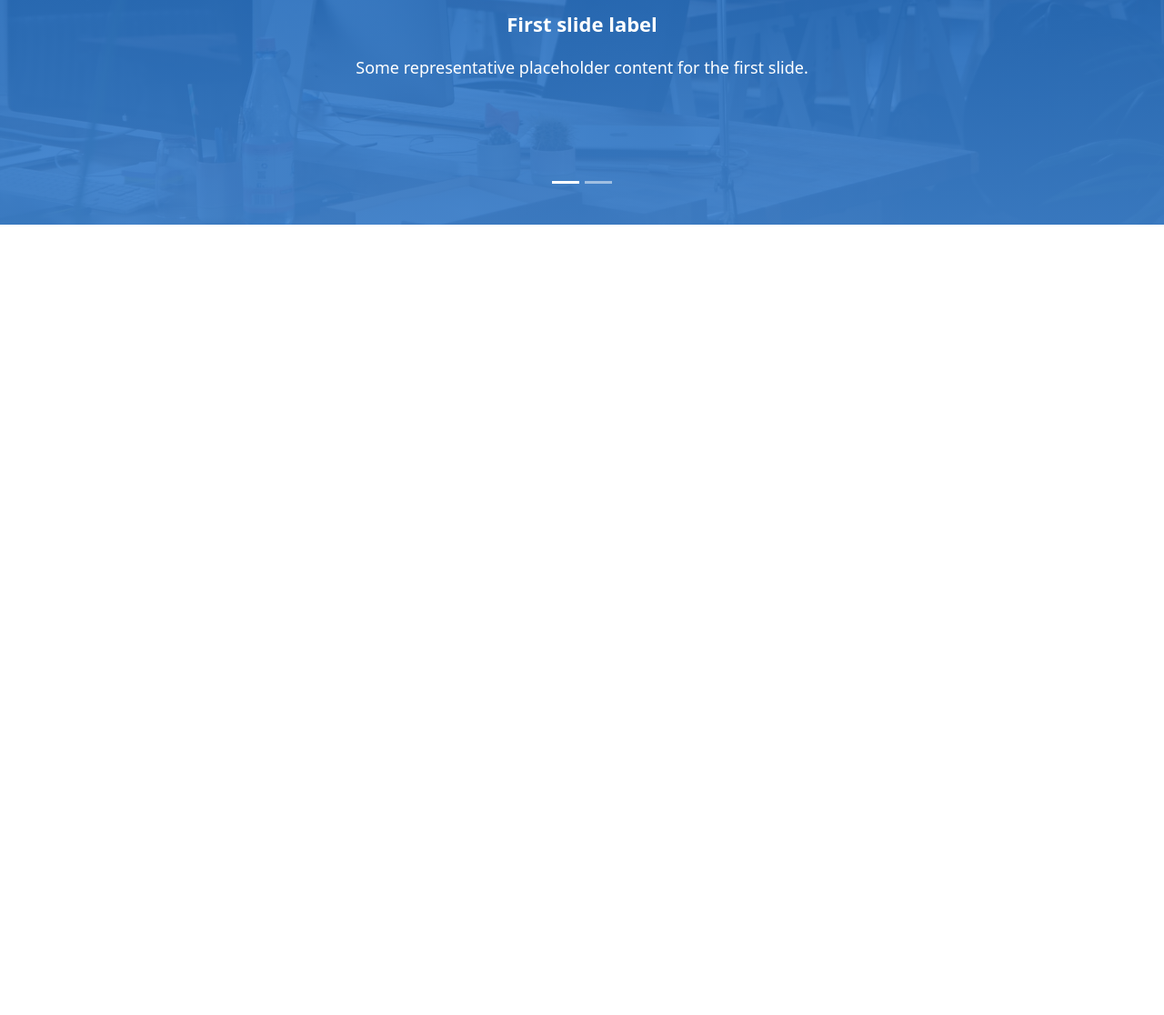
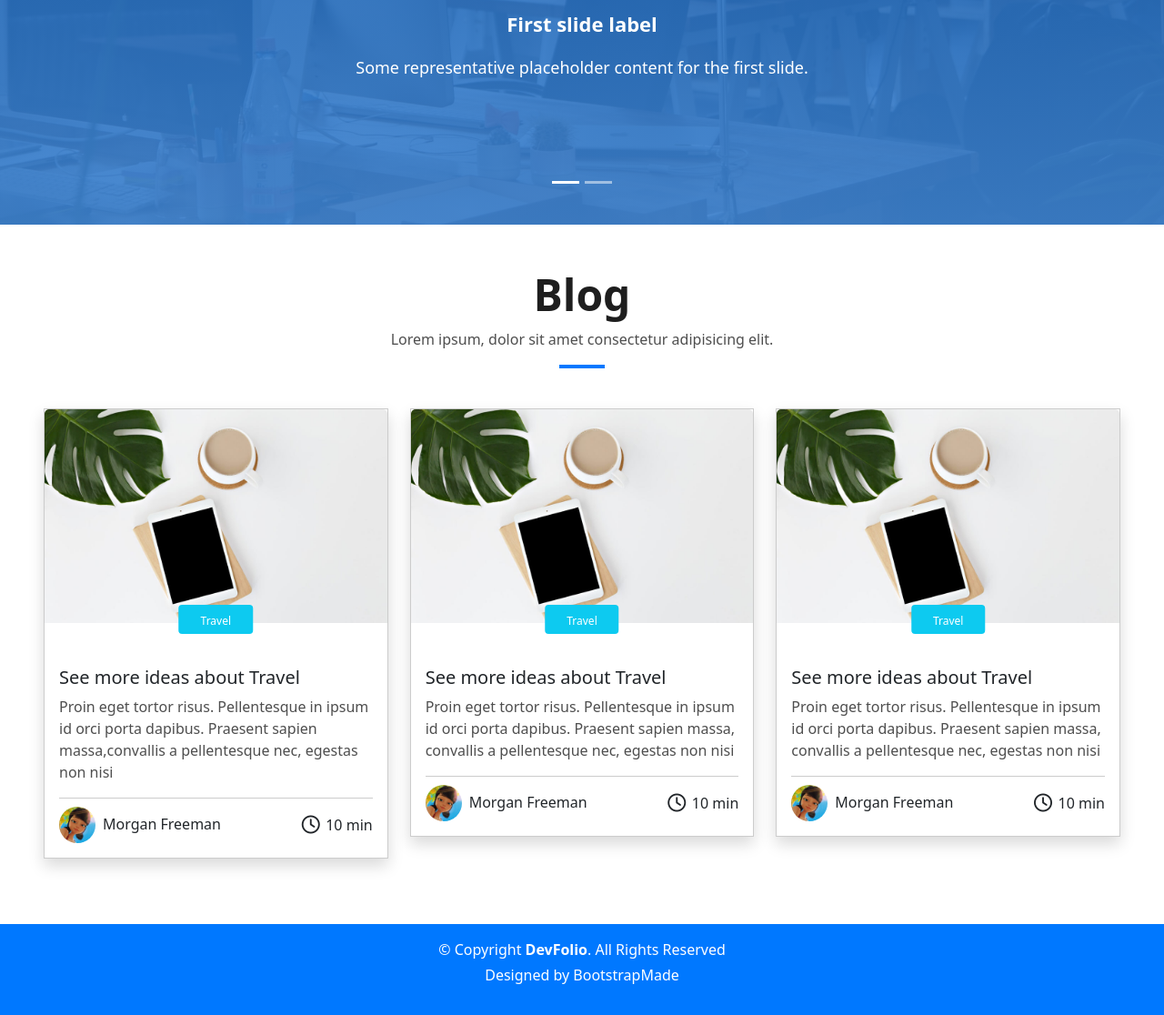
Before and after one commit to djokerbat/Devfolio, a plain HTML site: page index.html in a window 1280 px wide. Shown: the part 4501-5617 px from the top of the page at 91% size. Before the commit the page ends 4748 px from the top, so only its background shows below. Drawn offline with Linux system fonts and the light colour scheme.

Commit message:
add blog section and footer

```diff
--- a/css/style.css
+++ b/css/style.css
@@ -256,3 +256,100 @@ border-color: #CDE1F8;
 #testmonials .carousel-indicators {
     margin-bottom: 35px;
 }
+
+/****************blog**********************/
+.blog-card{
+    overflow: hidden;
+    border: 1px solid #CCCCCC;
+}
+.blog-card .image{
+    position: relative;
+}
+.blog-card .image .tag{
+position: relative;
+bottom:20px;
+left: 50%;
+transform: translate(-50%);
+z-index: 1;
+}
+
+.account{
+    width: 40px;
+    height: 40px;
+    border-radius: 50%;
+}
+.blog-last-line{
+    position: relative;
+    margin-top: 10px;
+}
+.blog-last-line::before{
+    content: "";
+    width: 100%;
+    height: 1px;
+    background-color: #CCCCCC;
+    position: absolute;
+    top: -10px;
+    left: 0;
+}
+
+.blog-title{
+    font-size: 20px;
+}
+
+.blog-title:hover{
+    color: #0175F7;
+}
+
+.blog-text{
+    font-size: 16px;
+    font-weight: 400;
+    color: #4E4E4E;
+    line-height: 24px;
+}
+
+.blog-account{
+    font-size: 16px;
+    font-weight: 400;
+}
+.blog-account:hover{
+    color: #0078FF;
+}
+
+.blog-icon{
+    font-size: 20px;
+    color: #212529;
+}
+
+.blog-time{
+    font-size: 16px;
+    font-weight: 400;
+    color: #212529;
+}
+
+/* .blog-last-line{
+    background-color: #F8F8F8;
+} */
+
+.tag span{
+    color: white;
+    font-size: 12px;
+}
+#portfolio .address,#blog .address{
+    position: relative;
+}
+#portfolio .address::after,
+#blog .address::after{
+content: "";
+width: 50px;
+height: 4px;
+background-color: #0078FF;
+position:absolute;
+left: 50%;
+transform: translate(-50%);
+}
+
+
+footer{
+    background-color: #0078FF;
+    color: white;
+}
--- a/index.html
+++ b/index.html
@@ -24,33 +24,32 @@
           <a class="nav-link active text-white" aria-current="page" href="#">Home</a>
         </li>
         <li class="nav-item">
-          <a class="nav-link text-white" href="#">About</a>
+          <a class="nav-link text-white" href="#about">About</a>
         </li>
         <li class="nav-item">
-          <a class="nav-link text-white" href="#">Services</a>
+          <a class="nav-link text-white" href="#services">Services</a>
         </li>
         <li class="nav-item">
-          <a class="nav-link text-white" href="#">Work</a>
+          <a class="nav-link text-white" href="#portfolio">Work</a>
         </li>
         <li class="nav-item">
-          <a class="nav-link text-white" href="#">Blog</a>
+          <a class="nav-link text-white" href="#blog">Blog</a>
         </li>
         <li class="nav-item dropdown">
           <a class="nav-link dropdown-toggle text-white" href="#" role="button" data-bs-toggle="dropdown" aria-expanded="false">
             Dropdown
           </a>
           <ul class="dropdown-menu">
-            <li><a class="dropdown-item text-white" href="#">Dropdown 1</a></li>
-
+            <li><a class="dropdown-item " href="#">Dropdown 1</a></li>
             <li class="dropdown-submenu">
-          <a class="dropdown-item dropdown-toggle text-white" href="#" role="button"  data-submenu-toggle aria-expanded="false">
+          <a class="dropdown-item dropdown-toggle " href="#" role="button"  data-submenu-toggle aria-expanded="false">
             Deep Dropdown
           </a>
           <ul class="dropdown-menu">
-            <li><a class="dropdown-item text-white" href="#">Action</a></li>
-            <li><a class="dropdown-item text-white" href="#">Another action</a></li>
+            <li><a class="dropdown-item text-black" href="#">Action</a></li>
+            <li><a class="dropdown-item text-black" href="#">Another action</a></li>
             </ul></li>
-            <li><a class="dropdown-item text-white" href="#">Something else here</a></li>
+            <li><a class="dropdown-item text-black" href="#">Something else here</a></li>
           </ul>
         </li>
         <li class="nav-item">
@@ -61,14 +60,15 @@
   </div>
 </nav>
 
+
 <!--***************header*************-->
 <header class="container-fluid d-flex flex-column  text-center justify-content-center align-items-center vh-100">
     <h1 class=" name text-white mb-sm-5">I'm Fatma Elbagoury</h1>
     <h4 class=" role text-white">Front end-developer</h4>
 </header>
+<!--**************************************-->
 
 <main>
-
   <!--***********about section***********-->
 <section id="about" class="d-flex justify-content-center container-fluid">
 <div class="container shadow about m-sm-3 m-md-5 bg-white p-sm-2 p-md-3 p-lg-5 ">
@@ -159,6 +159,7 @@
 </div>
 </div>
 </section>
+<!--****************************************************-->
 
 
 <!--***********services section**********-->
@@ -406,7 +407,6 @@
   </div>
 </div>
   </div>
-</div>
 </section>
 
 
@@ -472,13 +472,8 @@
           <img src="./images/15.jpg"
                class="carrousel-image mb-3"
                alt="First client">
-
           <h5>First slide label</h5>
-
-          <p>
-            Some representative placeholder content
-            for the first slide.
-          </p>
+          <p>Some representative placeholder content for the first slide.</p>
         </div>
       </div>
 
@@ -500,8 +495,6 @@
       </div>
 
     </div>
-
-    <!-- Previous button -->
     <button class="carousel-control-prev"
       type="button"
       data-bs-target="#carouselExampleCaptions"
@@ -512,7 +505,6 @@
       <span class="visually-hidden">Previous</span>
     </button>
 
-    <!-- Next button -->
     <button class="carousel-control-next"
       type="button"
       data-bs-target="#carouselExampleCaptions"
@@ -526,18 +518,111 @@
   </div>
 </section>
 
+<!--*********************blog section*******************-->
+<section id="blog">
+<div class="services container-fluid d-flex flex-column p-sm-5">
+<div class="address  text-center container-fluid m-0">
+  <h2 class="section-title">Blog</h2>
+  <p class="description">Lorem ipsum, dolor sit amet consectetur adipisicing elit.</p>
+</div>
+<div class="row mt-5">
 
-<section id="blog">
+  <div class="col-sm-12 col-md-6 col-lg-4 mb-4" >
+  <div class="card blog-card shadow rounded-0">
+  <div class="image mb-0">
+   <img src="./images/work-1.jpg" class="card-img-top blog-img mb-0" alt="...">
+   <button class=" tag bg-info text-center px-4 py-1 border-0 rounded-1 mb-0">
+   <span>Travel</span>
+   </button>
+  </div>
+  <div class="card-body d-flex flex-column align-items-center">
+  <div class="container mb-3 p-0">
+    <h5 class="card-title blog-title mb-2 mt-0">See more ideas about Travel</h5>
+    <p class="card-text blog-text"> Proin eget tortor risus. Pellentesque in ipsum id orci porta dapibus. Praesent sapien massa,convallis a pellentesque nec, egestas non nisi</p>
+  </div>
+  <div class="blog-last-line w-100 d-flex align-items-center justify-content-between">
+  <div class="blog-dt d-flex align-items-center gap-2">
+   <img class="account" src="./images/15.jpg"alt="">
+   <h6 class="mb-0 blog-account">Morgan Freeman</h6>
+  </div>
+  <div class="icon-min d-flex align-items-center gap-1">
+   <i class="fa-regular fa-clock blog-icon"></i>
+   <p class="mb-0" blog-time>10 min</p>
+  </div>
+  </div>
+  </div>
+  </div>
+  </div>
 
+  <div class="col-sm-12 col-md-6 col-lg-4 mb-4" >
+  <div class="card blog-card shadow rounded-0">
+  <div class="image mb-0">
+   <img src="./images/work-1.jpg" class="card-img-top blog-img mb-0" alt="...">
+   <button class=" tag bg-info text-center px-4 py-1 border-0 rounded-1 mb-0">
+   <span>Travel</span>
+   </button>
+  </div>
+  <div class="card-body d-flex flex-column align-items-center">
+  <div class="container mb-3 p-0">
+   <h5 class="card-title blog-title mb-2 mt-0">See more ideas about Travel</h5>
+   <p class="card-text blog-text"> Proin eget tortor risus. Pellentesque in ipsum id orci porta dapibus. Praesent sapien massa, convallis a pellentesque nec, egestas non nisi</p>
+  </div>
+  <div class="blog-last-line w-100 d-flex align-items-center justify-content-between">
+  <div class="blog-dt d-flex align-items-center gap-2">
+   <img class="account" src="./images/15.jpg"alt="">
+   <h6 class="mb-0 blog-account">Morgan Freeman</h6>
+  </div>
+  <div class="icon-min d-flex align-items-center gap-1">
+   <i class="fa-regular fa-clock blog-icon"></i>
+   <p class="mb-0" blog-time>10 min</p>
+  </div>
+  </div>
+  </div>
+  </div>
+  </div>
+
+
+  <div class="col-sm-12 col-md-6 col-lg-4 mb-4" >
+  <div class="card blog-card shadow  rounded-0">
+  <div class="image mb-0">
+   <img src="./images/work-1.jpg" class="card-img-top blog-img mb-0" alt="...">
+   <button class=" tag bg-info text-center px-4 py-1 border-0 rounded-1 mb-0">
+   <span>Travel</span>
+   </button>
+  </div>
+  <div class="card-body d-flex flex-column align-items-center">
+  <div class="container mb-3 p-0 ">
+   <h5 class="card-title blog-title mb-2 mt-0">See more ideas about Travel</h5>
+   <p class="card-text blog-text"> Proin eget tortor risus. Pellentesque in ipsum id orci porta dapibus. Praesent sapien massa, convallis a pellentesque nec, egestas non nisi</p>
+  </div>
+  <div class="blog-last-line w-100 d-flex align-items-center justify-content-between p-">
+  <div class="blog-dt d-flex align-items-center gap-2">
+   <img class="account" src="./images/15.jpg"alt="">
+   <h6 class="mb-0 blog-account">Morgan Freeman</h6>
+  </div>
+  <div class="icon-min d-flex align-items-center gap-1">
+   <i class="fa-regular fa-clock blog-icon"></i>
+   <p class="mb-0" blog-time>10 min</p>
+  </div>
+  </div>
+  </div>
+  </div>
+  </div>
+</div>
+</div>
 </section>
 
+<!--*******************contact section***********************-->
 <section id="contact">
 
 </section>
 </main>
 
-<footer>
 
+<!--**********************footer******************-->
+<footer class="d-flex flex-column align-items-center text-center py-3">
+<p class="mb-1">© Copyright <span><b>DevFolio</b></span>. All Rights Reserved</p>
+<p>Designed by BootstrapMade</p>
 </footer>
 
 <script src="js/bootstrap.bundle.min.js"></script>
```
Lines whose indentation alone changed are shown as unchanged.
